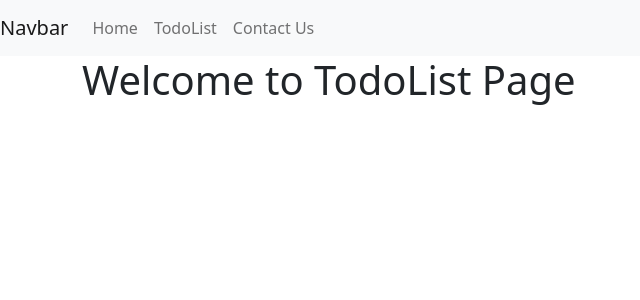
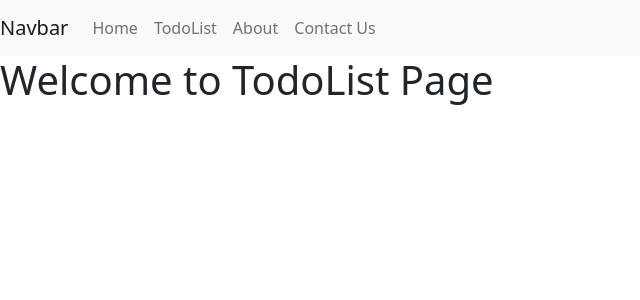
Before and after one commit to AmansGit/TodoApp_django, a Django app: page /todolist in a window 1280 px wide. Shown: the top 300 px of the page, without its empty margins (0-640 px from the left). Run offline with Django 3.2, Linux system fonts and the light colour scheme.

Commit message:
html pages

```diff
--- a/Todo/Todo/settings.py
+++ b/Todo/Todo/settings.py
@@ -11,6 +11,7 @@ https://docs.djangoproject.com/en/3.2/ref/settings/
 """
 
 from pathlib import Path
+import os
 
 # Build paths inside the project like this: BASE_DIR / 'subdir'.
 BASE_DIR = Path(__file__).resolve().parent.parent
@@ -57,7 +58,7 @@ ROOT_URLCONF = 'Todo.urls'
 TEMPLATES = [
     {
         'BACKEND': 'django.template.backends.django.DjangoTemplates',
-        'DIRS': [],
+        'DIRS': [(os.path.join(BASE_DIR, 'templates')),],
         'APP_DIRS': True,
         'OPTIONS': {
             'context_processors': [
--- /dev/null
+++ b/Todo/templates/base.html
@@ -0,0 +1,43 @@
+<!DOCTYPE html>
+<html>
+  <head>
+    <!-- Required meta tags -->
+    <meta charset="utf-8">
+    <meta name="viewport" content="width=device-width, initial-scale=1">
+
+    <!-- Bootstrap CSS -->
+    <link href="https://cdn.jsdelivr.net/npm/bootstrap@5.1.3/dist/css/bootstrap.min.css" rel="stylesheet" integrity="sha384-1BmE4kWBq78iYhFldvKuhfTAU6auU8tT94WrHftjDbrCEXSU1oBoqyl2QvZ6jIW3" crossorigin="anonymous">
+
+    <title>{{title}}</title>
+     <nav class="navbar navbar-expand-lg navbar-light bg-light">
+  <a class="navbar-brand" href="#">Navbar</a>
+  <button class="navbar-toggler" type="button" data-toggle="collapse" data-target="#navbarNav" aria-controls="navbarNav" aria-expanded="false" aria-label="Toggle navigation">
+    <span class="navbar-toggler-icon"></span>
+  </button>
+  <div class="collapse navbar-collapse" id="navbarNav">
+    <div class="navbar-nav">
+        <a class="nav-link" href="#">Home</a>
+        <a class="nav-link" href="{% url 'todolist' %}">TodoList</a>
+        <a class="nav-link" href="{% url 'about' %}">About</a>
+        <a class="nav-link" href="{% url 'contact' %}">Contact Us</a>
+    </div>
+  </div>
+</nav>
+  </head>
+  <body>
+
+    {% block content %}
+      <h1>{{welcome}}</h1>
+    {% endblock content %}
+    <!-- Optional JavaScript; choose one of the two! -->
+
+    <!-- Option 1: Bootstrap Bundle with Popper -->
+    <script src="https://cdn.jsdelivr.net/npm/bootstrap@5.1.3/dist/js/bootstrap.bundle.min.js" integrity="sha384-ka7Sk0Gln4gmtz2MlQnikT1wXgYsOg+OMhuP+IlRH9sENBO0LRn5q+8nbTov4+1p" crossorigin="anonymous"></script>
+
+    <!-- Option 2: Separate Popper and Bootstrap JS -->
+
+    <!-- <script src="https://cdn.jsdelivr.net/npm/@popperjs/core@2.10.2/dist/umd/popper.min.js" integrity="sha384-7+zCNj/IqJ95wo16oMtfsKbZ9ccEh31eOz1HGyDuCQ6wgnyJNSYdrPa03rtR1zdB" crossorigin="anonymous"></script>
+    <script src="https://cdn.jsdelivr.net/npm/bootstrap@5.1.3/dist/js/bootstrap.min.js" integrity="sha384-QJHtvGhmr9XOIpI6YVutG+2QOK9T+ZnN4kzFN1RtK3zEFEIsxhlmWl5/YESvpZ13" crossorigin="anonymous"></script> -->
+
+  </body>
+</html>
--- a/Todo/todolist_app/templates/todolist.html
+++ b/Todo/todolist_app/templates/todolist.html
@@ -1,41 +1,6 @@
-<!DOCTYPE html>
-<html>
-  <head>
-    <!-- Required meta tags -->
-    <meta charset="utf-8">
-    <meta name="viewport" content="width=device-width, initial-scale=1">
+{% extends 'base.html'%}
 
-    <!-- Bootstrap CSS -->
-    <link href="https://cdn.jsdelivr.net/npm/bootstrap@5.1.3/dist/css/bootstrap.min.css" rel="stylesheet" integrity="sha384-1BmE4kWBq78iYhFldvKuhfTAU6auU8tT94WrHftjDbrCEXSU1oBoqyl2QvZ6jIW3" crossorigin="anonymous">
 
-    <title>{{title}}</title>
-     <nav class="navbar navbar-expand-lg navbar-light bg-light">
-  <a class="navbar-brand" href="#">Navbar</a>
-  <button class="navbar-toggler" type="button" data-toggle="collapse" data-target="#navbarNav" aria-controls="navbarNav" aria-expanded="false" aria-label="Toggle navigation">
-    <span class="navbar-toggler-icon"></span>
-  </button>
-  <div class="collapse navbar-collapse" id="navbarNav">
-    <div class="navbar-nav">
-        <a class="nav-link" href="#">Home</a>
-        <a class="nav-link" href="#">TodoList</a>
-        <a class="nav-link" href="#">Contact Us</a>
-    </div>
-  </div>
-</nav>
-  </head>
-  <body>
-    <div class="container">
-      <h1>{{welcome}}</h1>
-    </div>
-    <!-- Optional JavaScript; choose one of the two! -->
-
-    <!-- Option 1: Bootstrap Bundle with Popper -->
-    <script src="https://cdn.jsdelivr.net/npm/bootstrap@5.1.3/dist/js/bootstrap.bundle.min.js" integrity="sha384-ka7Sk0Gln4gmtz2MlQnikT1wXgYsOg+OMhuP+IlRH9sENBO0LRn5q+8nbTov4+1p" crossorigin="anonymous"></script>
-
-    <!-- Option 2: Separate Popper and Bootstrap JS -->
-
-    <!-- <script src="https://cdn.jsdelivr.net/npm/@popperjs/core@2.10.2/dist/umd/popper.min.js" integrity="sha384-7+zCNj/IqJ95wo16oMtfsKbZ9ccEh31eOz1HGyDuCQ6wgnyJNSYdrPa03rtR1zdB" crossorigin="anonymous"></script>
-    <script src="https://cdn.jsdelivr.net/npm/bootstrap@5.1.3/dist/js/bootstrap.min.js" integrity="sha384-QJHtvGhmr9XOIpI6YVutG+2QOK9T+ZnN4kzFN1RtK3zEFEIsxhlmWl5/YESvpZ13" crossorigin="anonymous"></script> -->
-
-  </body>
-</html>
+{% block content %}
+  <h1>{{welcome}}</h1>
+{% endblock content %}
--- a/Todo/todolist_app/urls.py
+++ b/Todo/todolist_app/urls.py
@@ -4,6 +4,6 @@ from . import views
 urlpatterns = [
     path('todolist', views.todolist, name='todolist'),
     path('contact', views.contact, name='contact'),
-    path('about', views.about, name='about'),
+    path('about-us', views.about, name='about'),
     # path('todolist/', views.todolist, name='todolist'),
 ]
```
Also changed, not shown: Todo/todolist_app/templates/about.html (+4 -40 lines), Todo/todolist_app/templates/contact.html (+4 -39 lines).
